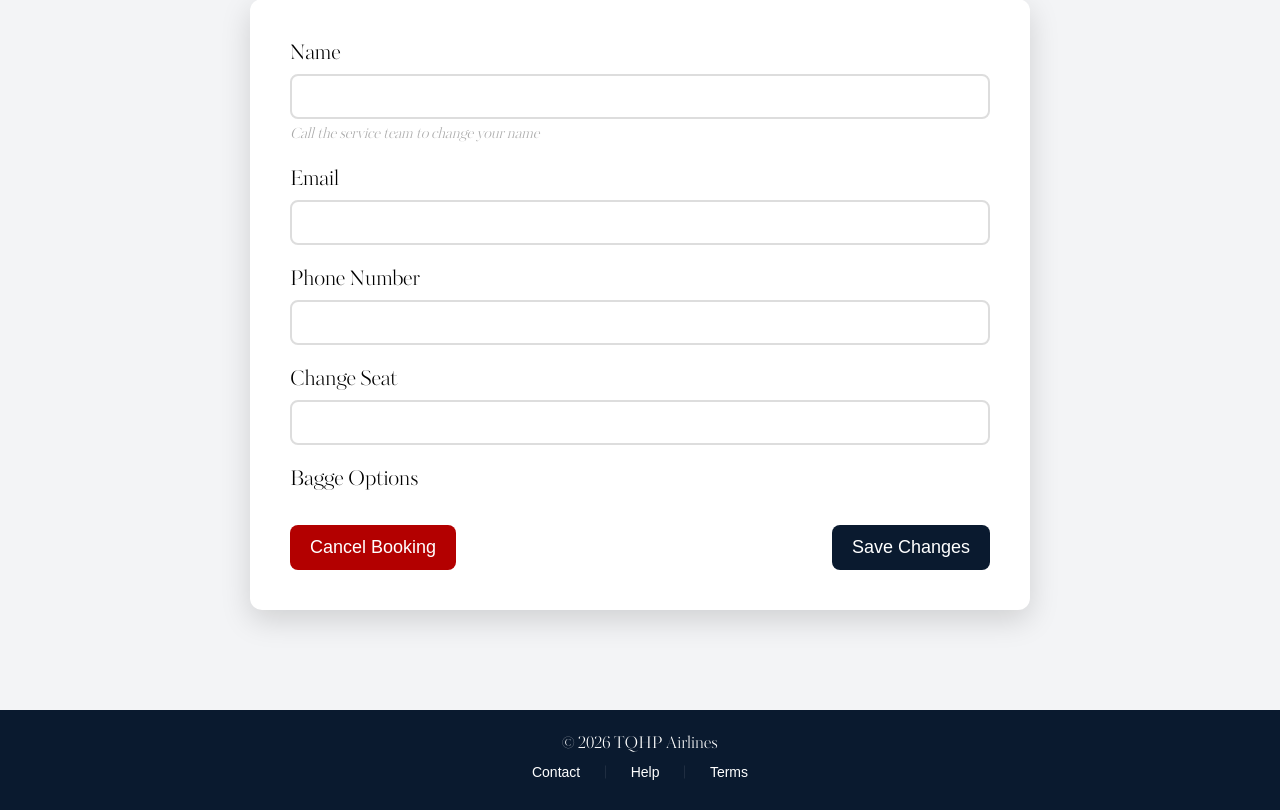
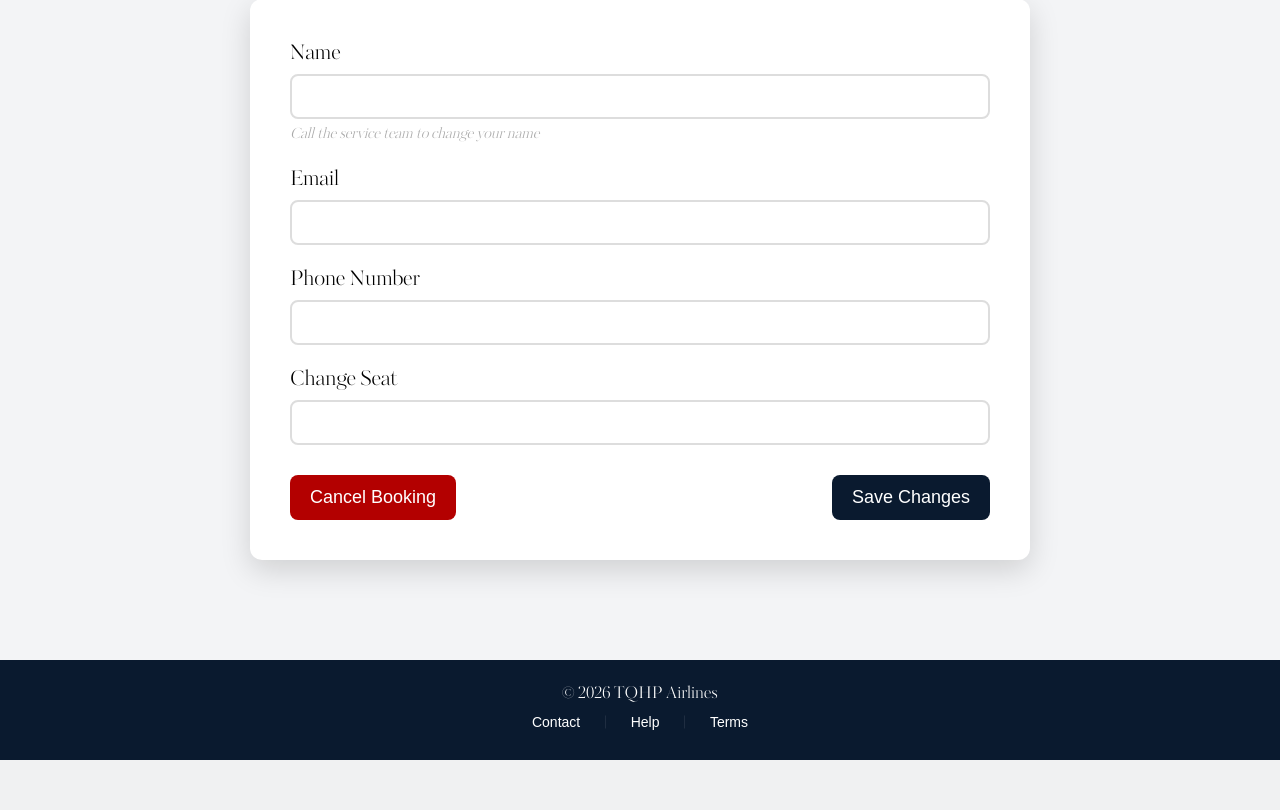
Before and after one commit to heidimusoke/Team_Project, a Flask app: template project/templates/editBooking.html in a window 1280 px wide. Shown: the part 215-1025 px from the top of the page. After the commit the page ends 975 px from the top, so only its background shows below. Run offline with Flask 3, Linux system fonts and the light colour scheme; the template is opened without the code that fills it, so the values that code supplies are empty.

Commit message:
fixed small typo

```diff
--- a/project/templates/editBooking.html
+++ b/project/templates/editBooking.html
@@ -45,9 +45,6 @@
                 <input type="text" name="seatNumber" value="{{ booking['seatNumber'] }}" required>
             </div>
 
-            <div class="Entries">
-                <label>Bagge Options</label>
-            </div>
 
             <div class="Buttons">
                 <button class="cancel" type = "button" onclick="location.href='/deleteBooking/{{ booking['bookingID'] }}'">Cancel Booking</button>
```
